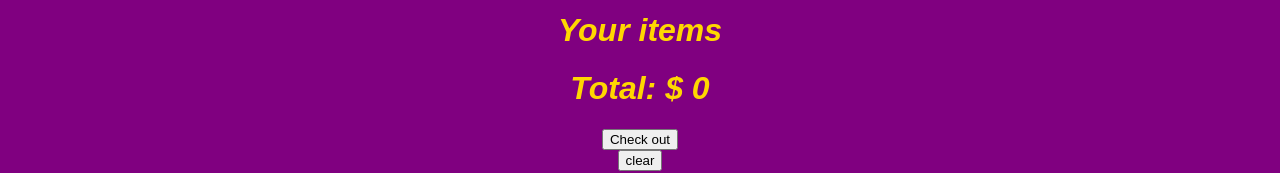
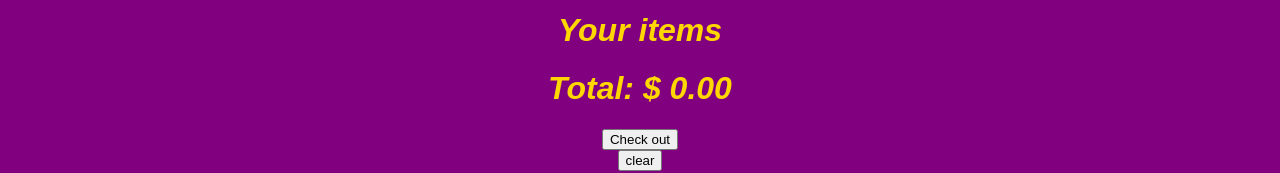
Before and after one commit to Azheng100/Yugioh-Cards-Mock-Site, a React (Create React App) app in the folder ygo-react-project/: page /Cart in a window 1280 px wide. Shown: the part 637-810 px from the top of the page. Built offline with nearby package versions, Linux system fonts and the light colour scheme; a web font is replaced by a local one.

Commit message:
debugged floating decimals

```diff
--- a/ygo-react-project/src/components/Cart.jsx
+++ b/ygo-react-project/src/components/Cart.jsx
@@ -44,7 +44,7 @@ const Cart=()=>{
 
         )}
         <div>
-            <h1>Total: $ {x}</h1>
+            <h1>Total: $ {x.toFixed(2)}</h1>
             <button onClick={()=>cart3()}> Check out </button>
            </div>
            <div>
```
